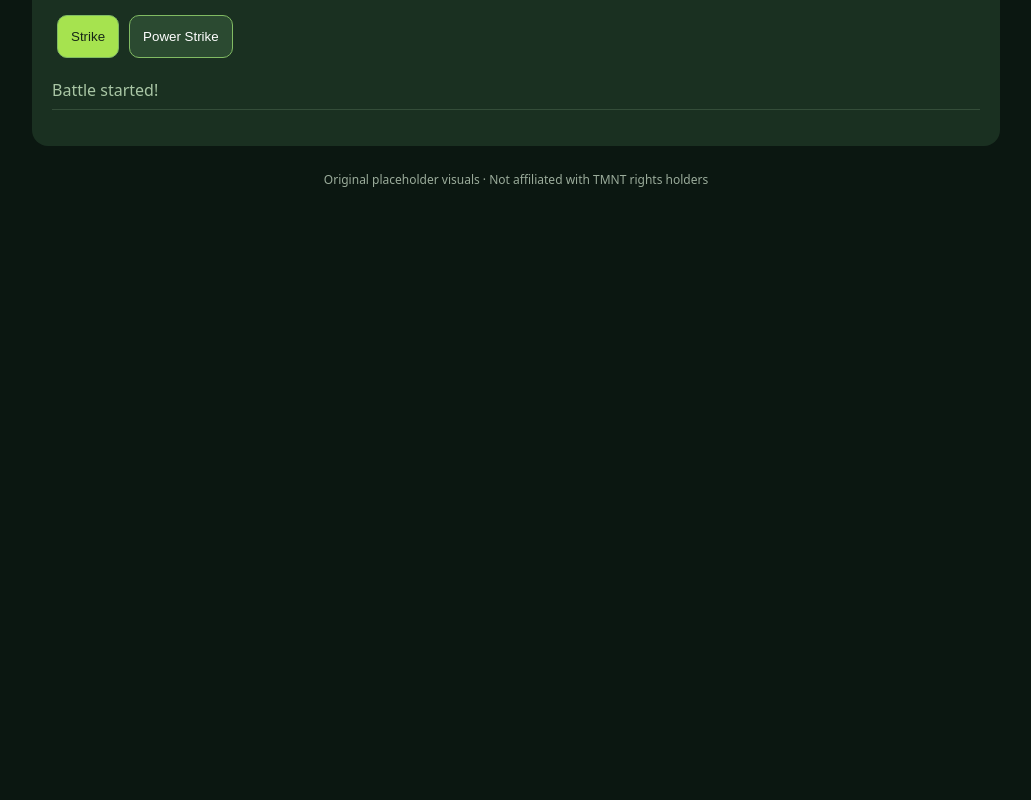
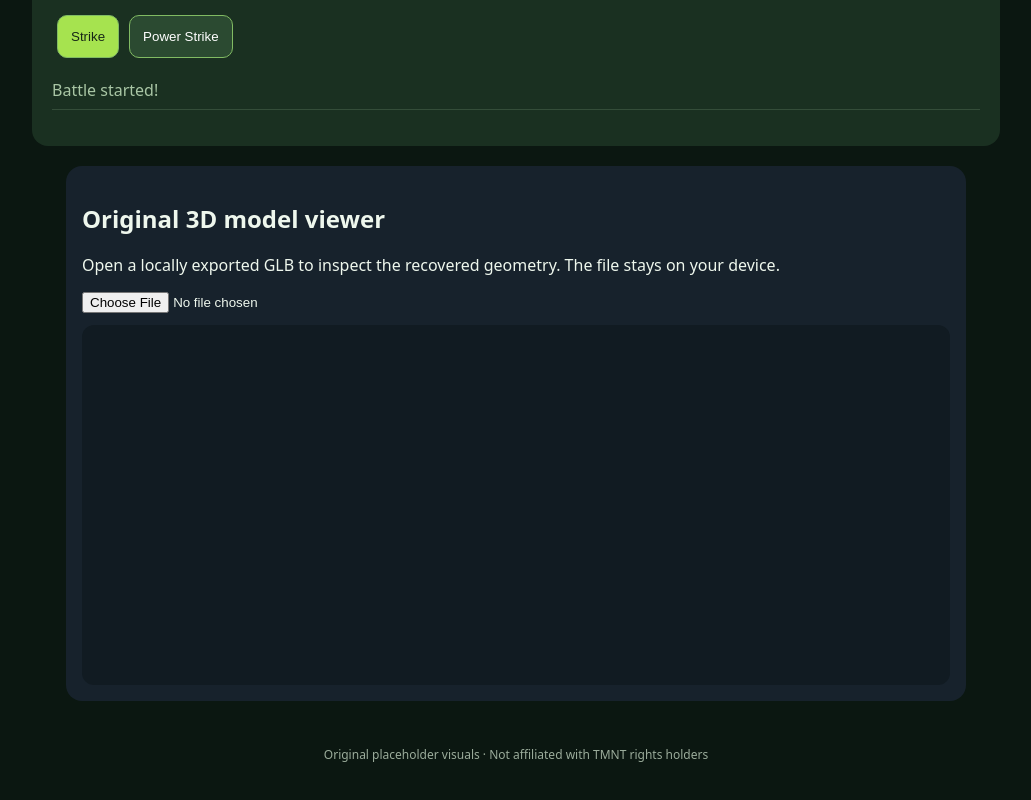
Before and after one commit to FishyHard/TMNT-Legends-Web-Remake-, a React (Vite) app: page / in a window 1280 px wide. Shown: the part 791-1591 px from the top of the page, without its empty margins (124-1155 px from the left). Before the commit the page ends 1020 px from the top, so only its background shows below. Built offline with nearby package versions, Linux system fonts and the light colour scheme.

Commit message:
Integrate local original GLB viewer into prototype

```diff
--- a/src/main.tsx
+++ b/src/main.tsx
@@ -1,3 +1,4 @@
+import ModelViewer from './ModelViewer';
 import React,{useState} from 'react';
 import{createRoot}from'react-dom/client';
 import './style.css';
@@ -57,6 +58,6 @@ function App(){
  {(['enemies','heroes'] as Side[]).map(side=><div key={side}><h2>{side==='heroes'?'YOUR SQUAD':'ENEMY SQUAD'}</h2><div className="team">{units.filter(u=>u.side===side).map(u=><button key={u.id} disabled={!hero||ended||u.hp===0} onClick={()=>act(u.id)} className={`unit ${actorId===u.id?'active':''} ${u.hp===0?'dead':''}`}><div className="portrait">{['🐢','🐢','🐢','🥷','⚔️','🤖'][u.id]}</div><strong>{u.name}</strong><div className="bar"><span style={{width:`${100*u.hp/u.max}%`}}/></div><small>{u.hp}/{u.max} HP</small></button>)}</div></div>)}
  </section>
  <section className="controls">{ended?<><h2>{won?'Victory!':'Defeat!'}</h2><button onClick={reset}>Play again</button></>:<><h2>{actor.name}'s turn</h2>{hero?<><p>Select an ability, then tap a {special&&actor.heal?'teammate':'foe'}.</p><button className={!special?'selected':''} onClick={()=>setSpecial(false)}>Strike</button><button disabled={actor.cooldown>0} className={special?'selected':''} onClick={()=>setSpecial(true)}>{actor.heal?'Repair':'Power Strike'}{actor.cooldown>0?` (CD ${actor.cooldown})`:''}</button></>:<button onClick={enemyMove}>Continue enemy turn</button>}</>}<div className="log">{log.map((s,i)=><p key={i}>{s}</p>)}</div></section>
- <footer>Original placeholder visuals · Not affiliated with TMNT rights holders</footer></main>;
+ <ModelViewer/><footer>Original placeholder visuals · Not affiliated with TMNT rights holders</footer></main>;
 }
 createRoot(document.getElementById('root')!).render(<React.StrictMode><App/></React.StrictMode>);
```
